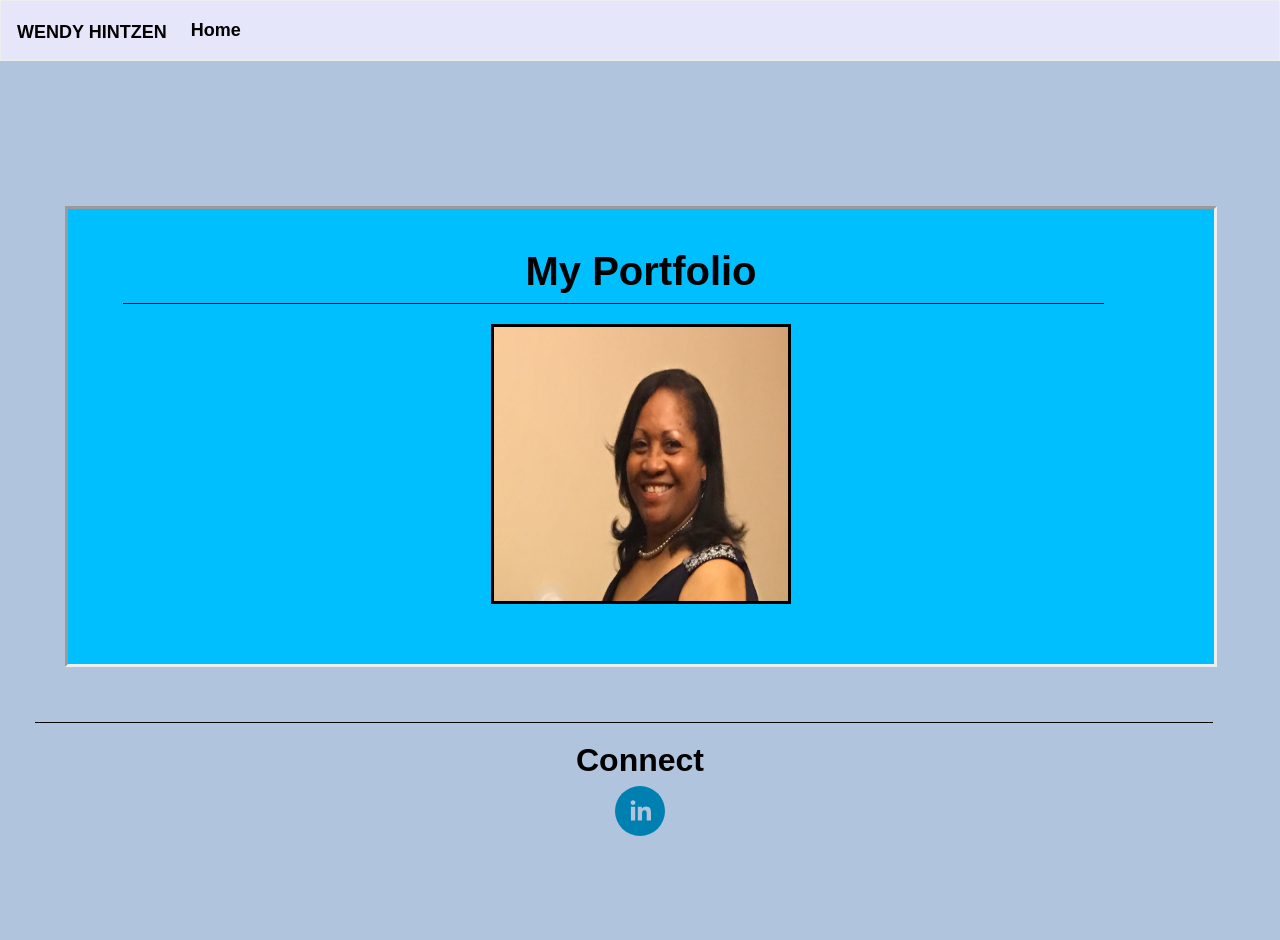
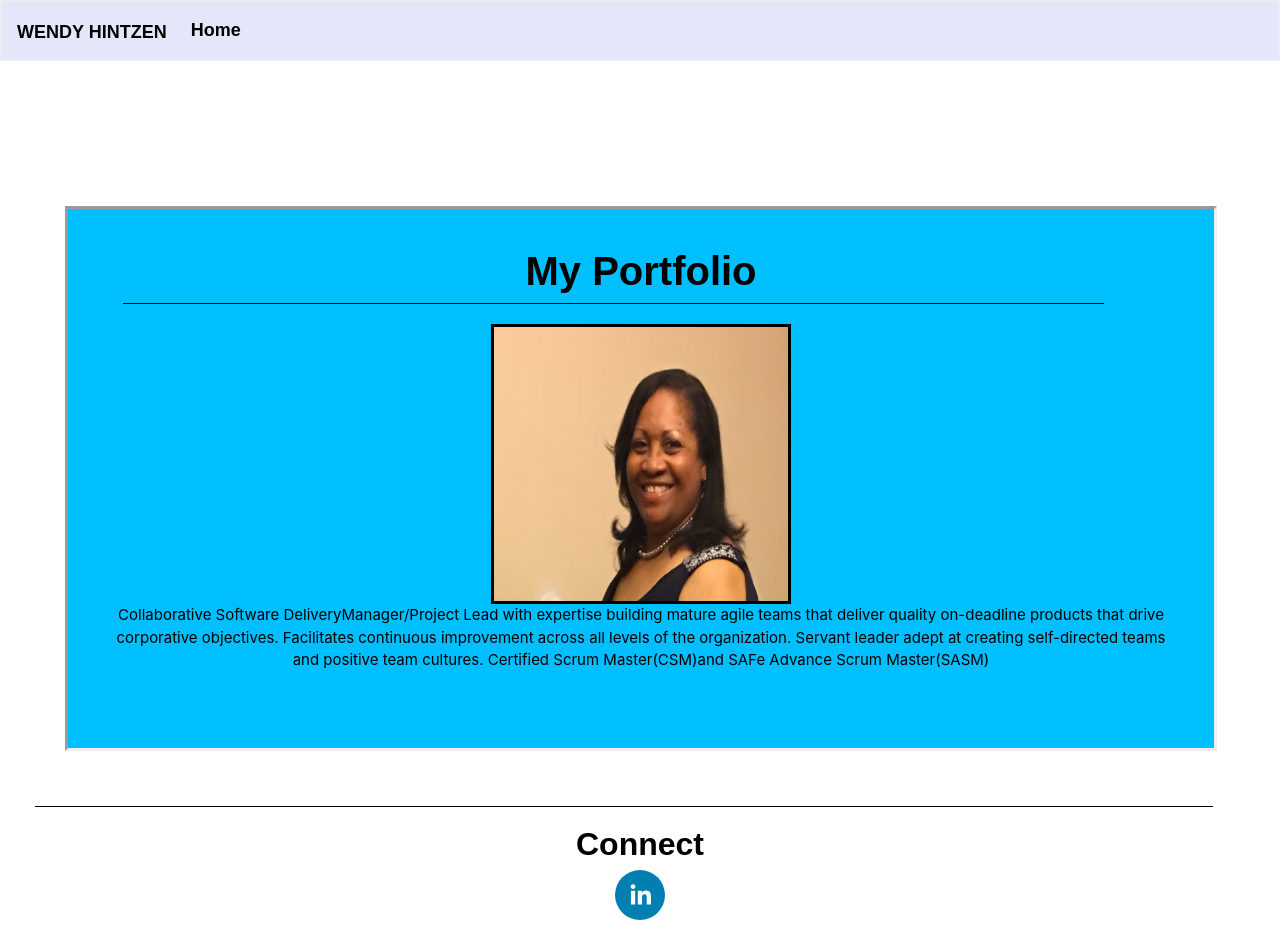
Before and after one commit to whintzen/React-Portfolio, a React (Create React App) app: page / in a window 1280 px wide. Before the commit the page ends 856 px from the top, so only its background shows below. Built offline with nearby package versions, Linux system fonts and the light colour scheme; a web font is replaced by a local one.

Commit message:
Updated Home index.js and rename style to homestyle.css

```diff
--- a/src/pages/Home/style.css
+++ b/src/pages/Home/homestyle.css
@@ -18,7 +18,7 @@
 body {
   font-size: 15px;
   color: black;
-  background-color: lightsteelblue;
+  /* background-color: lightsteelblue; */
   }
 
 .padding {
@@ -37,6 +37,7 @@
     border-style: inset;
     background-color: deepskyblue;
     justify-content: center;
+    text-align: center;
 }
 
 hr {
--- a/src/pages/Home/index.js
+++ b/src/pages/Home/index.js
@@ -4,7 +4,7 @@
 import Row from "../../components/Row";
 // import Anchor from "../../components/Anchor";
 import { SocialIcon } from 'react-social-icons';
-import "./style.css";
+import "./homestyle.css";
 
 function Home() {
     return(
@@ -18,6 +18,14 @@
                 <Col size="md-12">
                     <img src={"./assets/images/IMG_4628.jpg"} alt="MyPicture"
                         className="img-fluid"/>
+                </Col>
+                <Col size="md-12">
+                    <p>
+                    Collaborative Software DeliveryManager/Project Lead with expertise building mature agile teams that deliver quality on-deadline products that drive
+                    corporative objectives. Facilitates continuous improvement across all levels of the organization.  Servant leader adept at creating self-directed
+                    teams and positive team cultures.
+                    Certified Scrum Master(CSM)and SAFe Advance Scrum Master(SASM)
+                    </p>
                 </Col>
             </Row>
 
```
